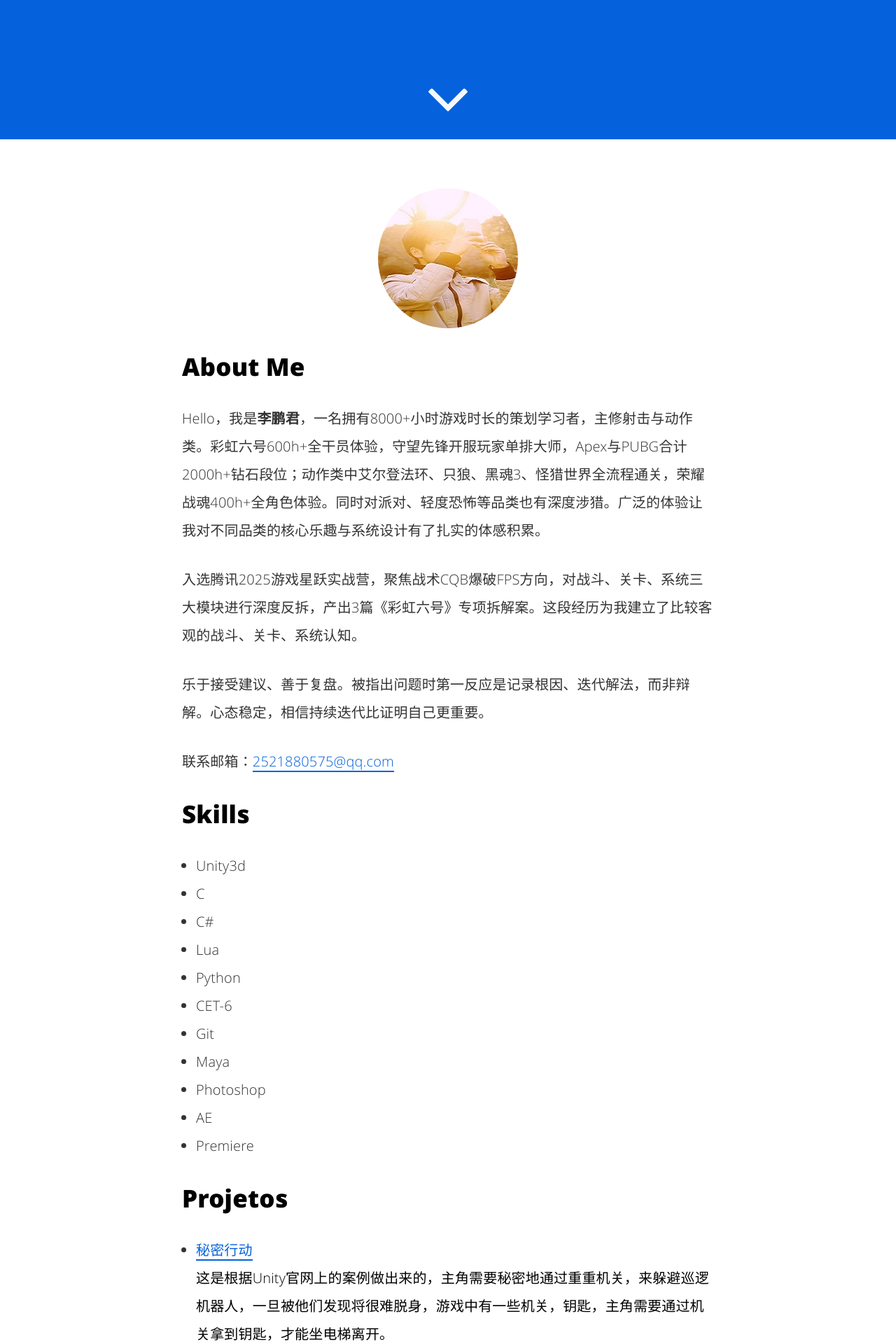
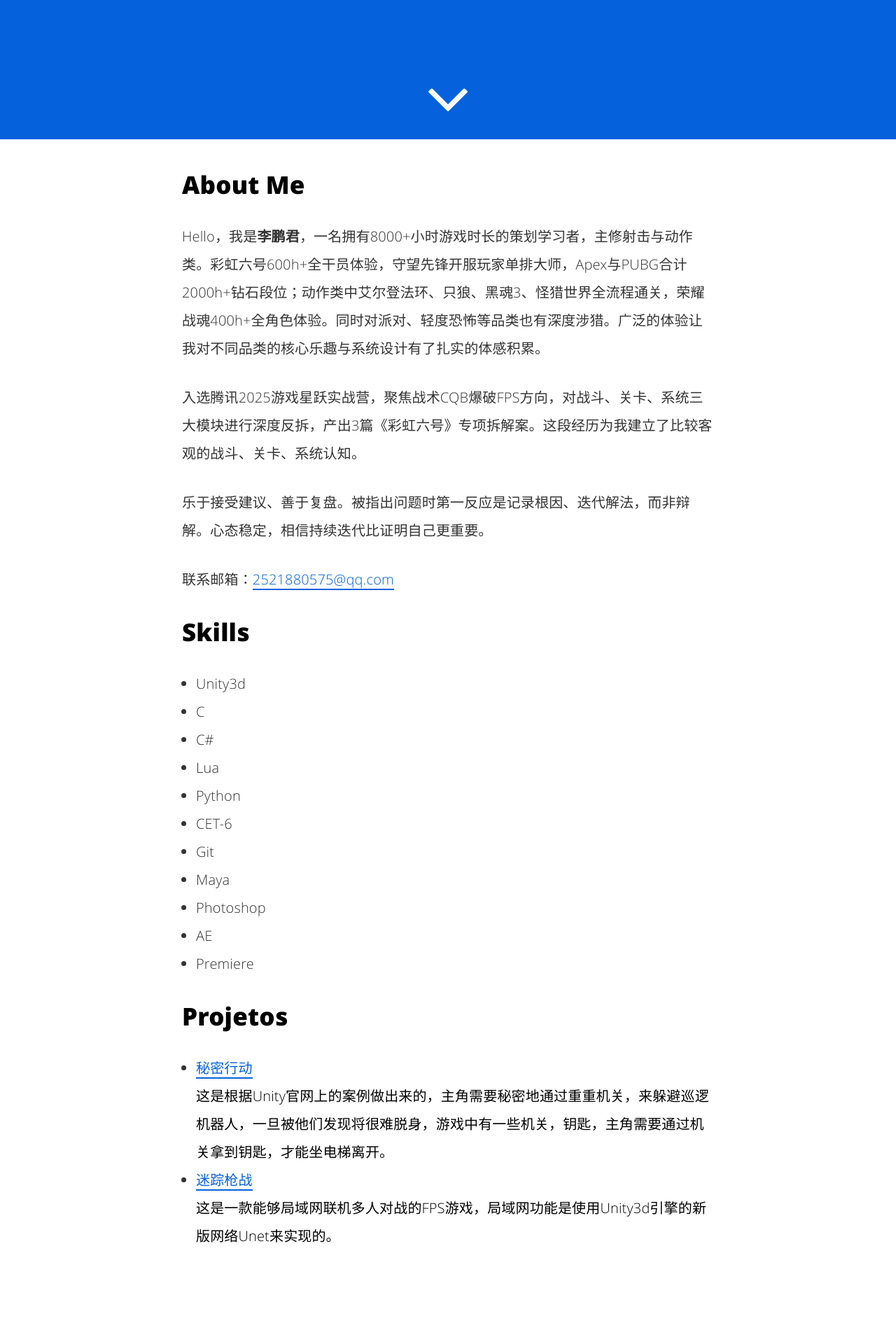
Before and after one commit to Junsonli/Junsonli.github.io, a Jekyll site: the page built from about.html, in a window 1280 px wide. Shown: the part 701-2621 px from the top of the page at 70% size. Built offline with Jekyll 4.4.1, drawn with Linux system fonts in a browser that asks for light colours.

Commit message:
fix: 删除 about 页面头像图片

```diff
--- a/about.html
+++ b/about.html
@@ -4,8 +4,6 @@ title: "About me"
 permalink: /about/index.html
 description: "保持进步，学习不止"
 ---
-
-<img itemprop="image" class="img-rounded" src="/assets/img/blog-author.jpg" alt="LiPengJun">
 
 <h2>About Me</h2>
 
```
